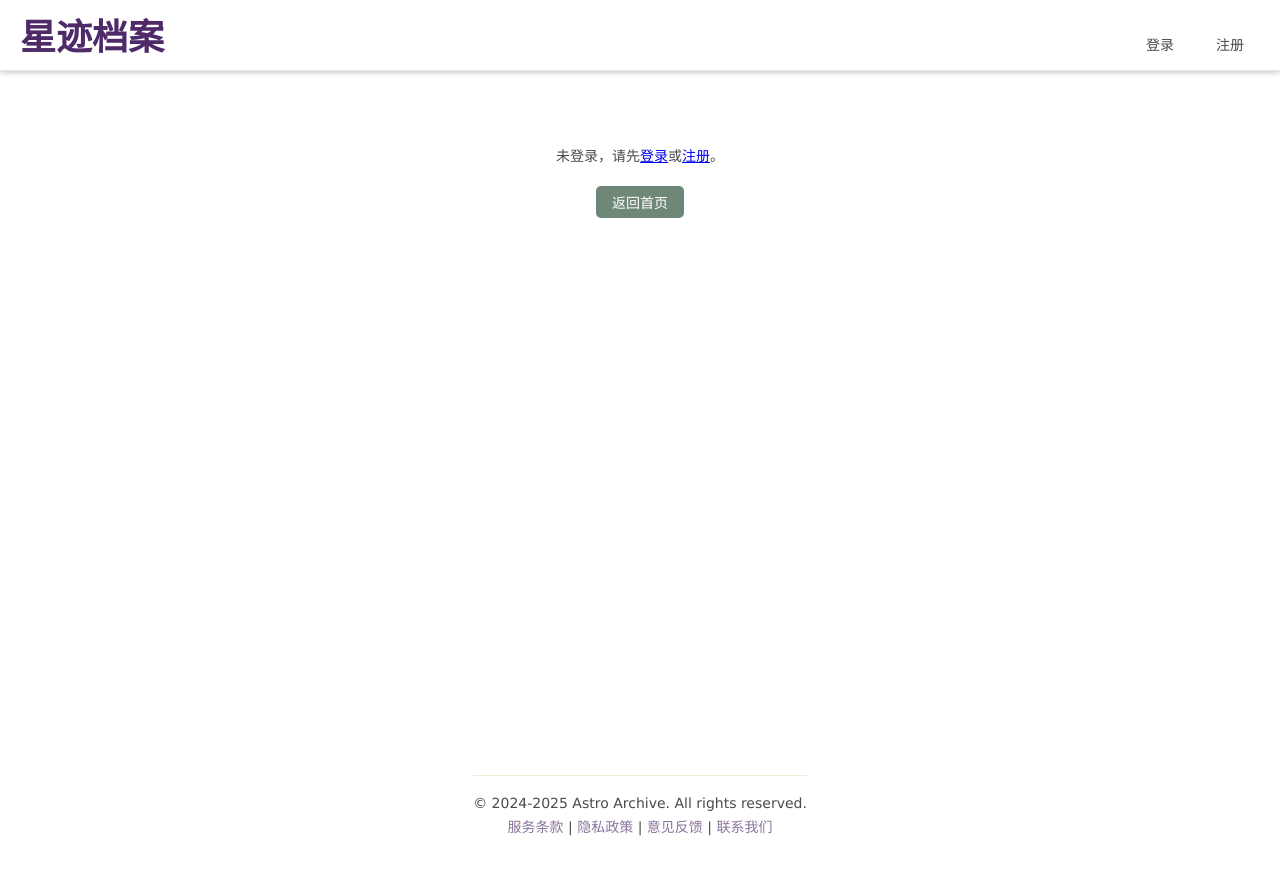
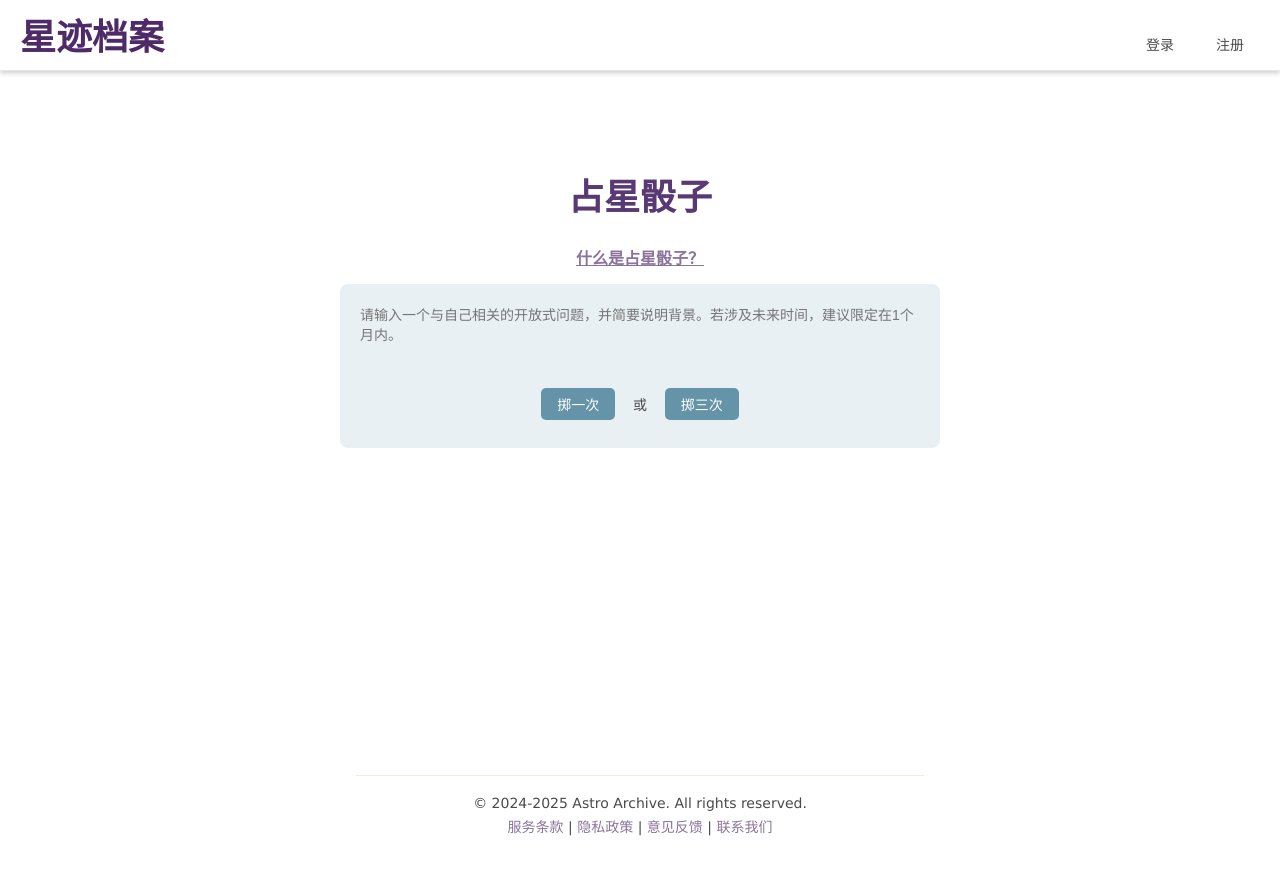
Before and after one commit to Cathy-Jin/astro-frontend, a React (Create React App) app: page /astro-dice in a window 1280 px wide. Shown: the top 874 px of the page. Built offline with nearby package versions, Linux system fonts and the light colour scheme; a web font is replaced by a local one.

Commit message:
Improve /astro-dice SEO.

```diff
--- a/src/components/content/AstroDice.js
+++ b/src/components/content/AstroDice.js
@@ -1,5 +1,5 @@
-import React, { useState, useRef } from "react";
-import { Link, useNavigate } from "react-router-dom";
+import React, { useState, useRef, useEffect } from "react";
+import { Link } from "react-router-dom";
 import NavBar from "../NavBar";
 import Footer from "../Footer";
 import { getSeededRNG, displayAstroDiceRolls } from "../Util";
@@ -15,7 +15,6 @@ const AstroDice = () => {
   const [rolls, setRolls] = useState([]);
   const textareaRef = useRef(null);
 
-  const navigate = useNavigate();
   const toggleFaqExpand = () => {
     setIsFaqExpanded((prevState) => !prevState);
   };
@@ -41,6 +40,17 @@ const AstroDice = () => {
       setError(<div className="error">请输入问题。</div>);
       return;
     }
+
+    if (!userId) {
+      setError(
+        <div className="error">
+          未登录，请先<Link to="/signin">登录</Link>或
+          <Link to="/signup">注册</Link>。
+        </div>
+      );
+      return;
+    }
+
     let rolls = [];
     let timestamp = Date.now();
 
@@ -128,23 +138,28 @@ const AstroDice = () => {
     }
   };
 
-  if (!userId) {
-    return (
-      <div className="astro-dice">
-        <NavBar />
-        <div className="main-content">
-          <p>
-            未登录，请先<Link to="/signin">登录</Link>或
-            <Link to="/signup">注册</Link>。
-          </p>
-          <button className="profile-button" onClick={() => navigate("/")}>
-            返回首页
-          </button>
-        </div>
-        <Footer />
-      </div>
-    );
-  }
+  // Improve SEO
+  useEffect(() => {
+    // Store default values
+    const defaultTitle = document.title;
+    const defaultMetaDesc = document.querySelector('meta[name="description"]')?.content;
+    const defaultCanonical = document.querySelector('link[rel="canonical"]')?.href;
+
+    // override
+    document.title = "占星骰子";
+    let metaDesc = document.querySelector('meta[name="description"]');
+    if (metaDesc) metaDesc.setAttribute("content", "多种投掷方式 · 免费解读 · 复盘笔记 | 看见每一个问题");
+    let canonicalLink = document.querySelector('link[rel="canonical"]');
+    if (canonicalLink) canonicalLink.href = "https://astro-archive.com/astro-dice";
+
+    // Cleanup: Revert to defaults on unmount
+    return () => {
+      document.title = defaultTitle;
+      if (metaDesc) metaDesc.setAttribute("content", defaultMetaDesc || "");
+      if (canonicalLink) canonicalLink.href = defaultCanonical || "https://astro-archive.com/";
+    };
+  }, []);
+
 
   return (
     <div className="astro-dice">
```
